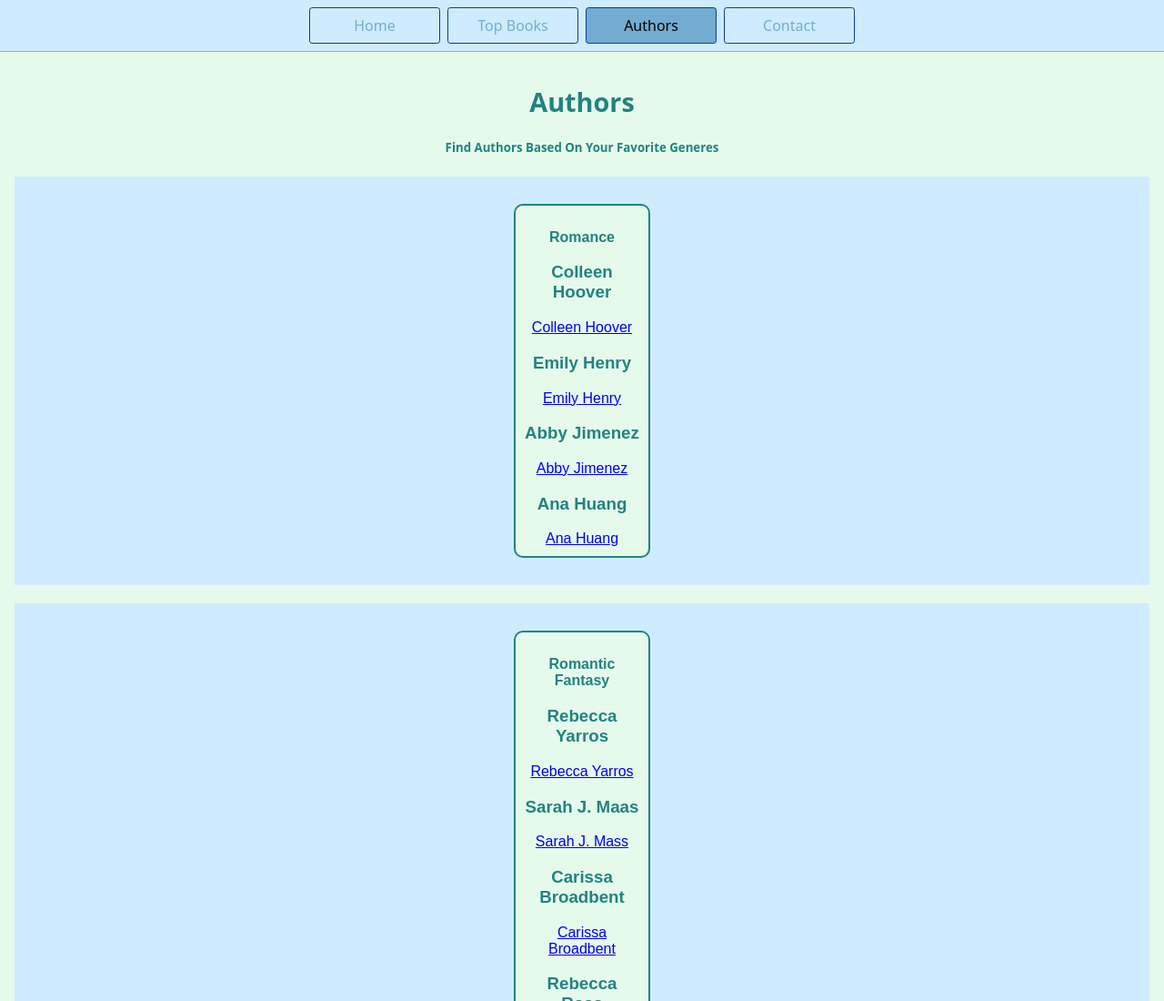
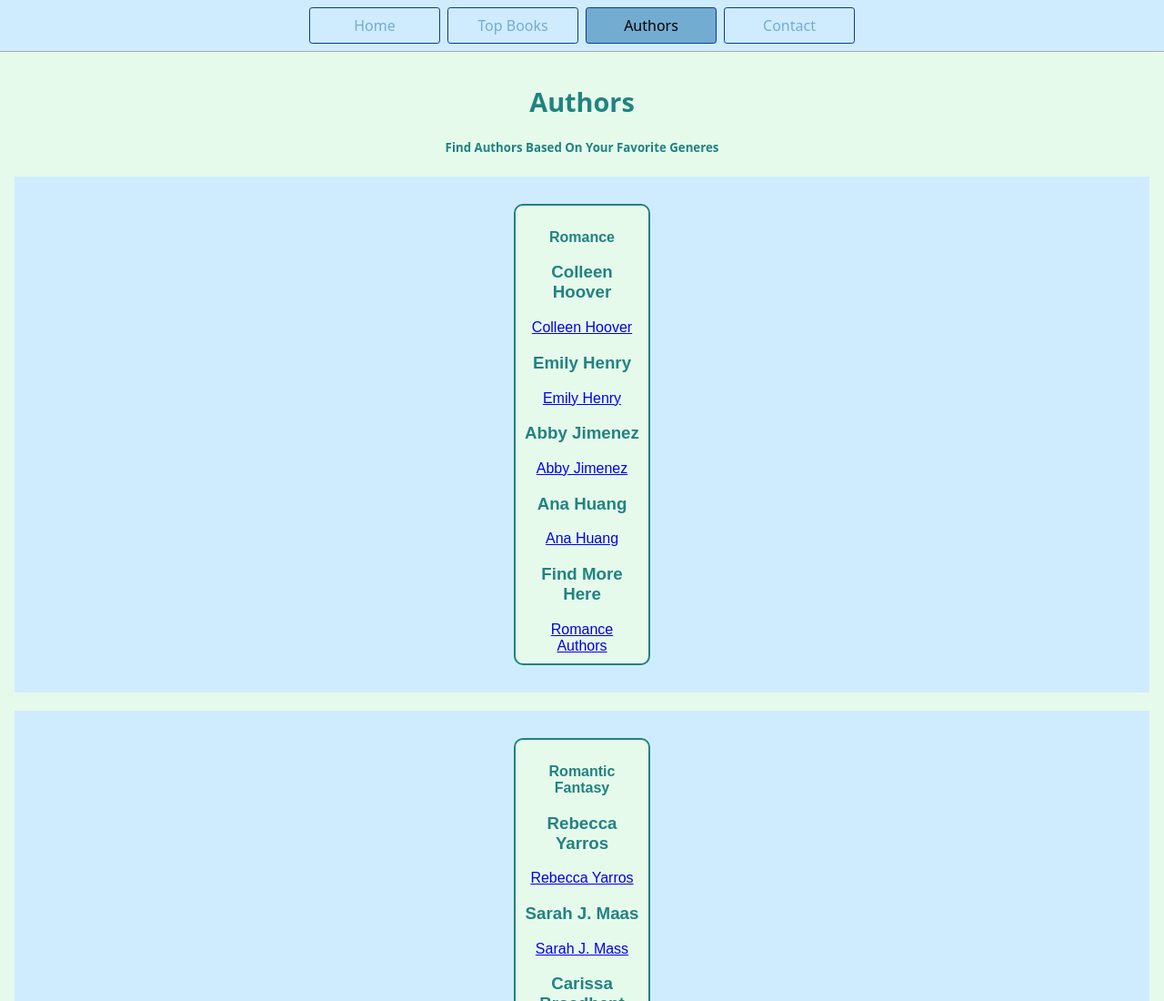
Before and after one commit to SihnmeyT/cps-early-college--project, a website: page page3.html in a window 1280 px wide. Shown: the top 1100 px of the page at 91% size. Drawn offline with Linux system fonts and the light colour scheme.

Commit message:
Page 3 authors

```diff
--- a/page3.html
+++ b/page3.html
@@ -29,6 +29,8 @@
           <a href="https://www.authorabbyjimenez.com/">Abby Jimenez</a>
           <h3>Ana Huang</h3>
           <a href="https://anahuang.com/">Ana Huang</a>
+          <h3>Find More Here</h3>
+          <a href="https://reedsy.com/discovery/blog/best-romance-authors">Romance Authors</a>
         </div>
       </div>
 
@@ -47,7 +49,7 @@
         </div>
       </div>
       <p>Fantasy</p>
-
+      <h3></h3>
   </main>
   </body>
 </html>
--- a/styles.css
+++ b/styles.css
@@ -43,7 +43,7 @@
   text-align: center;
   padding: 1rem;
 }
-nav a[aria-current="page"] {
+ nav a[aria-current="page"] {
   color: black;
   background-color: var(--accent-color);
 }
```
